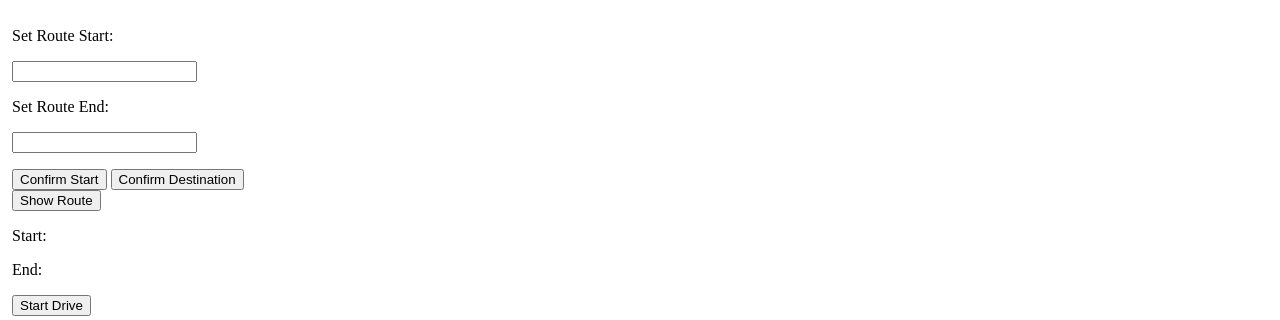
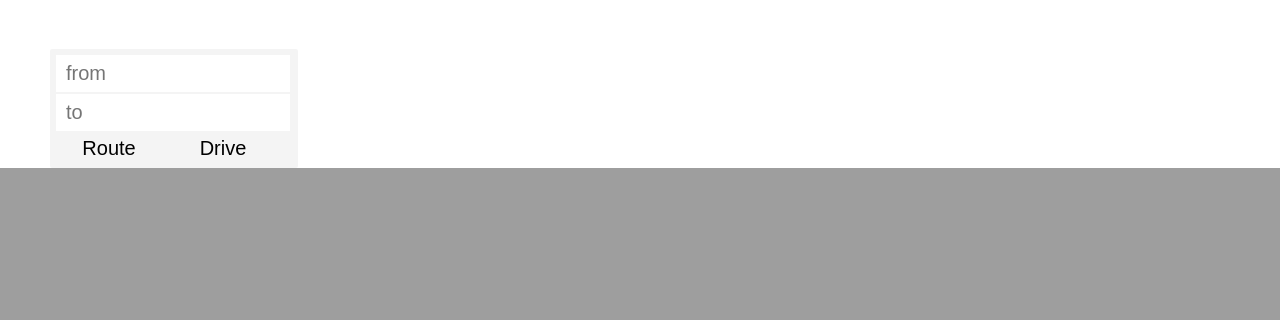
Before and after one commit to mjeng/la-traffic-safety, a Flask app: page / in a window 1280 px wide. Shown: the part 801-1121 px from the top of the page. After the commit the page ends 969 px from the top, so only its background shows below. Run offline with Flask 2, Linux system fonts and the light colour scheme; some libraries are stand-ins or nearby versions.

Commit message:
uncomfortably styled

```diff
--- a/static/roads.css
+++ b/static/roads.css
@@ -18,13 +18,40 @@ html, body, #map {
 
 #bar {
     width: 240px;
-    background-color: rgba(255, 255, 255, 0.75);
-    margin: 8px;
+    background-color: rgba(240, 240, 240, 0.75);
+    margin: 50px;
     padding: 4px;
-    border-radius: 4px;
+    border-radius: 2px;
 }
 
-#autoc {
+#auto {
     width: 100%;
     box-sizing: border-box;
 }
+
+p input {
+    width: 94%;
+    height: 35px;
+    border: rgba(255, 255, 255, 0.5);
+}
+
+p.auto {
+    margin: 2px;
+}
+
+input.autoc {
+    font-size: 1.25em;
+    padding-left: 10px;
+}
+
+#bar button {
+    background-color: transparent;
+    border: none;
+    padding: 3px 20px;
+    text-align: center;
+    display: inline-block;
+    font-size: 1.25em;
+    width: 45%;
+    margin: 1px;
+    /* border: 3px solid #ffffff; */
+}
--- a/static/roads.js
+++ b/static/roads.js
@@ -10,8 +10,6 @@ var autocomplete_start;
 var autocomplete_end;
 var directionService;
 var directionsDisplay;
-var start_name;
-var end_name;
 var marker;
 
 
@@ -19,7 +17,9 @@ function initialize() {
   DEFAULT_ZOOM = 10;
   var mapOptions = {
     zoom: DEFAULT_ZOOM,
-    center: {lat: 34.070330000000006, lng: -118.45489}
+    center: {lat: 34.070330000000006, lng: -118.45489},
+    mapTypeControl: false,
+    fullscreenControl: false
   }
   map = new google.maps.Map(document.getElementById('map'), mapOptions);
 
@@ -129,21 +129,13 @@ function getColorFromWeight(weight) {
 
 
 function findRoute() {
+  var start = autocomplete_start.getPlace();
+  var end = autocomplete_end.getPlace();
+  start_name = start.formatted_address;
+  end_name = end.formatted_address;
   marker.setVisible(false);
   displayRoute(start_name, end_name, directionsService,
       directionsDisplay);
-}
-
-function saveStart() {
-  var place = autocomplete_start.getPlace();
-  document.getElementById("saved_start").innerHTML = place.formatted_address;
-  start_name = place.formatted_address;
-}
-
-function saveEnd() {
-  var place = autocomplete_end.getPlace();
-  document.getElementById("saved_end").innerHTML = place.formatted_address;
-  end_name = place.formatted_address;
 }
 
 function displayRoute(origin, destination, service, display) {
@@ -194,3 +186,19 @@ function startDrive() {
 }
 
 window.onload = initialize;
+// var elems = $(".autoc");
+// for (var i = 0; i < elems.length; i++) {
+//   elems[i].onkeypress = e => {
+//     console.log(e);
+//     if (e.keyCode === 13) {
+//       findRoute();
+//     }
+//   }
+// }
+// elems.map(elem => {
+//   elem.onkeypress = (e) => {
+//     if (e.keyCode === 13) {
+//       findRoute();
+//     }
+//   };
+// });
--- a/templates/index.html
+++ b/templates/index.html
@@ -16,16 +16,16 @@
 <body>
   <div id="map"></div>
   <div id="bar">
-    <p> Set Route Start:</p>
-    <p class="auto"><input type="text" id="autoc_start"/></p>
-    <p> Set Route End:</p>
-    <p class="auto"><input type="text" id="autoc_end"/></p>
-    <button onclick="saveStart()">Confirm Start</button>
-    <button onclick="saveEnd()">Confirm Destination</button>
-    <button onclick="findRoute()">Show Route</button>
-    <p id="saved_start">Start:</p>
-    <p id="saved_end">End:</p>
-    <button onclick="startDrive()">Start Drive</button>
+    <!-- <p> Set Route Start:</p> -->
+    <p class="auto"><input type="text" placeholder="from" class="autoc" id="autoc_start"/></p>
+    <!-- <p> Set Route End:</p> -->
+    <p class="auto"><input type="text" placeholder="to" class="autoc" id="autoc_end"/></p>
+    <!-- <button onclick="saveStart()">Confirm Start</button>
+    <button onclick="saveEnd()">Confirm Destination</button> -->
+    <button onclick="findRoute()">Route</button>
+    <!-- <p id="saved_start">Start:</p>
+    <p id="saved_end">End:</p> -->
+    <button onclick="startDrive()">Drive</button>
   </div>
 </body>
 </html>
```
